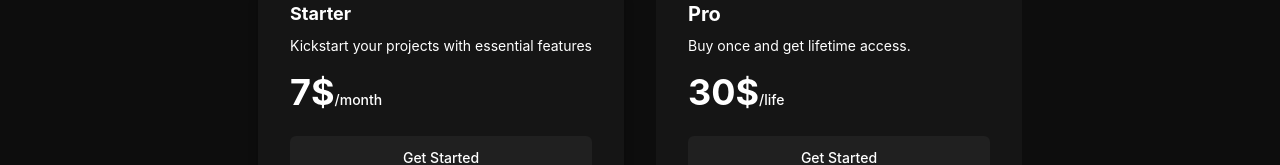
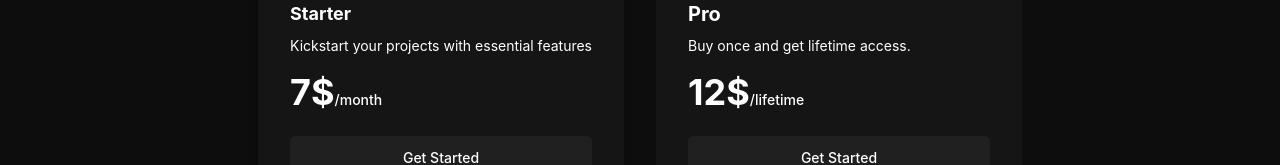
Before and after one commit to yashmandi/boilerstack, a React (Vite) app: page /pricing in a window 1280 px wide. Shown: the part 159-324 px from the top of the page. Built offline with nearby package versions, Linux system fonts and the light colour scheme; a web font is replaced by a local one.

Commit message:
pricing typo

```diff
--- a/src/pages/Pricing.jsx
+++ b/src/pages/Pricing.jsx
@@ -158,9 +158,9 @@ const Pricing = () => {
                 </p>
                 <p className="mt-2 sm:mt-4">
                   <strong className="text-3xl font-bold text-white sm:text-4xl">
-                    30$
+                    12$
                   </strong>
-                  <span className="text-sm font-medium text-white">/life</span>
+                  <span className="text-sm font-medium text-white">/lifetime</span>
                 </p>
                 <a
                   className="mt-4 block rounded-md transition-all bg-[#202020] px-12 py-3 text-center text-sm font-medium text-white hover:bg-[#0d0d0d] hover:text-[#ffffff] sm:mt-6"
```
Also changed, not shown: 1 other file (tests, documents, lock files or other folders).
